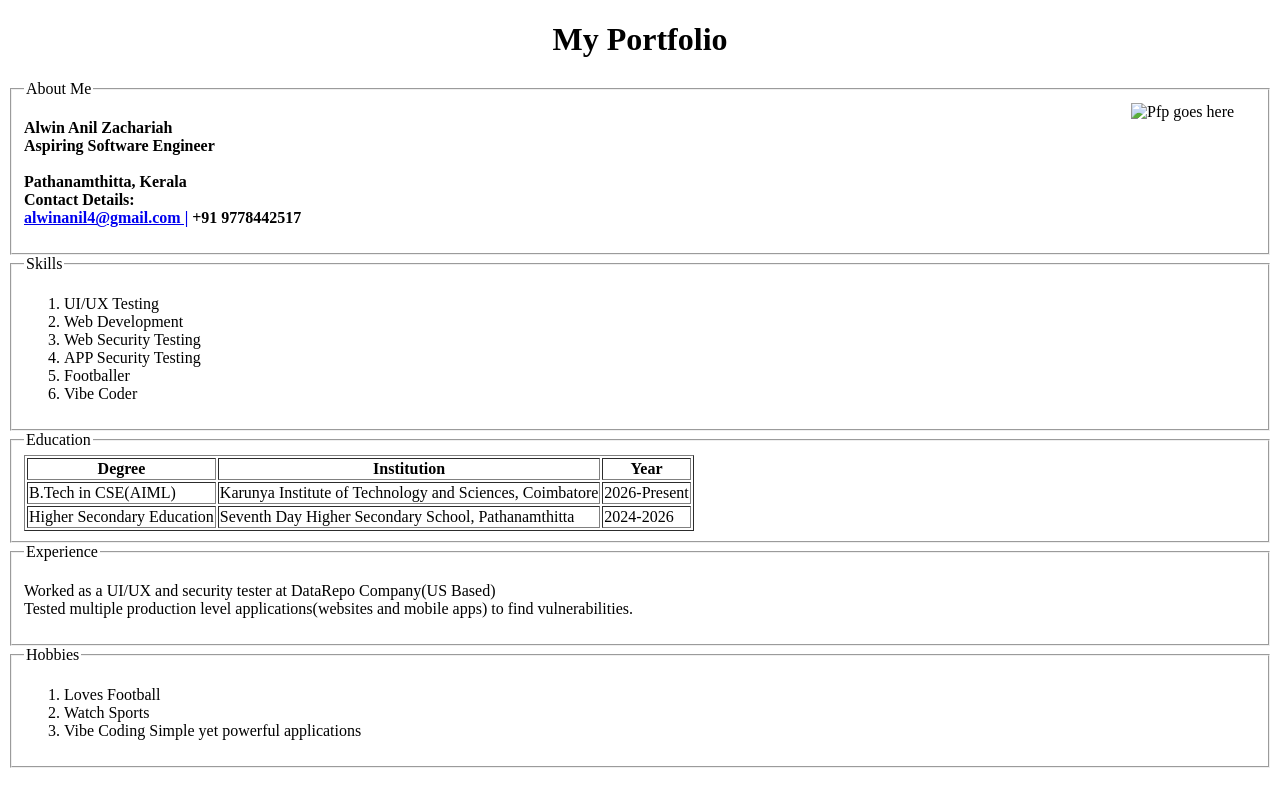
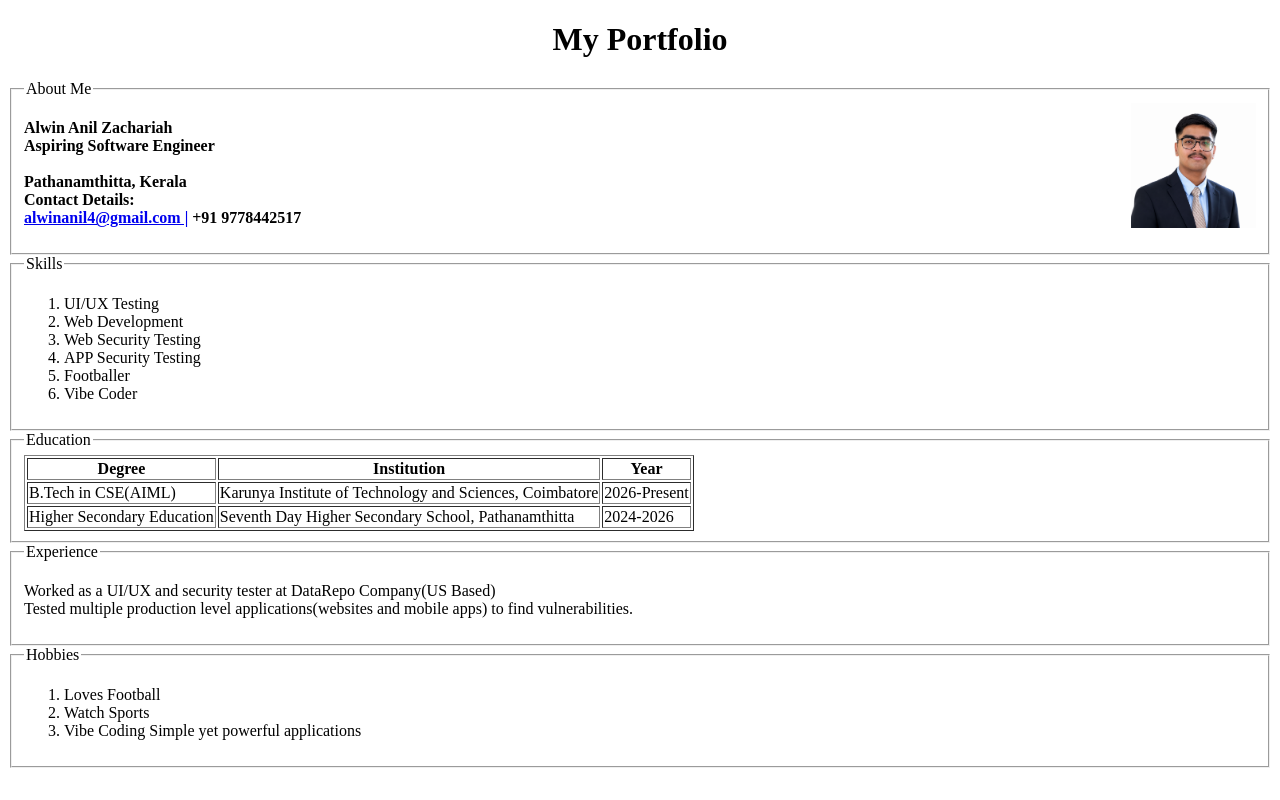
Before and after one commit to alwinanil4/my-portfolio, a plain HTML site: page index.html in a window 1280 px wide. Drawn offline with Linux system fonts and the light colour scheme.

Commit message:
Update index.html

```diff
--- a/index.html
+++ b/index.html
@@ -8,7 +8,7 @@
             <h1 style="text-align: center;">My Portfolio</h1>
             <div>
                 <fieldset>
-                     <img src="profile.jpg" alt="Pfp goes here" style="float:right;width:125px;height:125px">
+                     <img src="profile.png" alt="Pfp goes here" style="float:right;width:125px;height:125px">
                     <legend>About Me</legend>
                 <p style="text-align: left;"> <b>Alwin Anil Zachariah <br></b>
                     <b>Aspiring Software Engineer <br><br></b>
```
